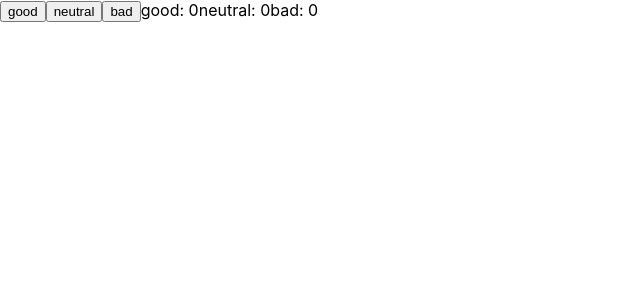
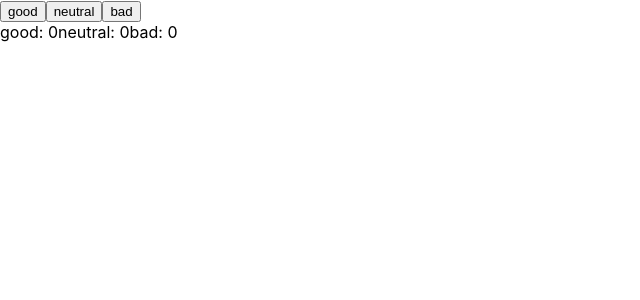
Before and after one commit to artyomakulov/goit-react-hw-02-feedback, a React (Create React App) app: page / in a window 1280 px wide. Shown: the top 300 px of the page, without its empty margins (0-640 px from the left). Built offline with nearby package versions, Linux system fonts and the light colour scheme.

Commit message:
buttons out

```diff
--- /dev/null
+++ b/src/components/Counter/Buttons.jsx
@@ -0,0 +1,14 @@
+import React from 'react';
+
+
+const Buttons = ({ increment }) => {
+    return (
+            <div className="Counter_buttons">
+    <button type="button" onClick={increment}>good</button>
+    <button type="button" onClick={increment}>neutral</button>
+    <button type="button" onClick={increment}>bad</button>
+</div>
+    )
+}
+
+export default Buttons
--- a/src/components/Counter/Counter.jsx
+++ b/src/components/Counter/Counter.jsx
@@ -1,4 +1,6 @@
 import React from 'react';
+import Buttons from './Buttons';
+// import Value from './Value';
 
 class Counter extends React.Component {
     state = {
@@ -26,9 +28,8 @@ class Counter extends React.Component {
     render () {
         return (
             <div className="Counter">
-                <button type="button" onClick={this.handelIncrement}>good</button>
-                <button type="button" onClick={this.handelIncrement}>neutral</button>
-                <button type="button" onClick={this.handelIncrement}>bad</button>
+            <Buttons increment={this.handelIncrement}/>
+            {/* <Value /> */}
                 <span className='btn_value'>good: {this.state.good}</span>
                 <span className='btn_value'>neutral: {this.state.neutral}</span>
                 <span className='btn_value'>bad: {this.state.bad}</span>
--- /dev/null
+++ b/src/components/Counter/Value.jsx
@@ -0,0 +1,14 @@
+import React from 'react'
+
+const Value = () => {
+    return (
+        <div className="Value">
+            <span className='btn_value'>good: {this.state.good}</span>
+            <span className='btn_value'>neutral: {this.state.neutral}</span>
+            <span className='btn_value'>bad: {this.state.bad}</span>
+        </div>
+    )
+
+}
+
+export default Value
```
